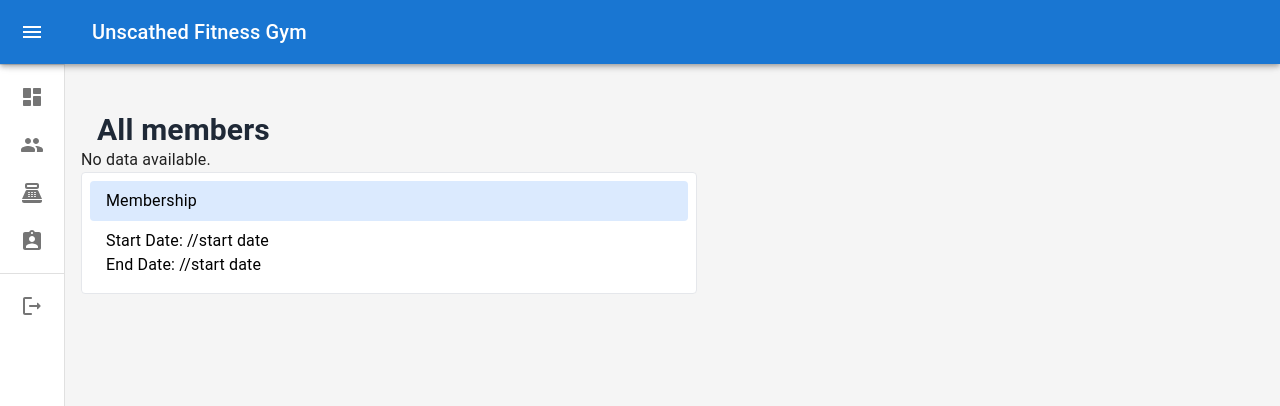
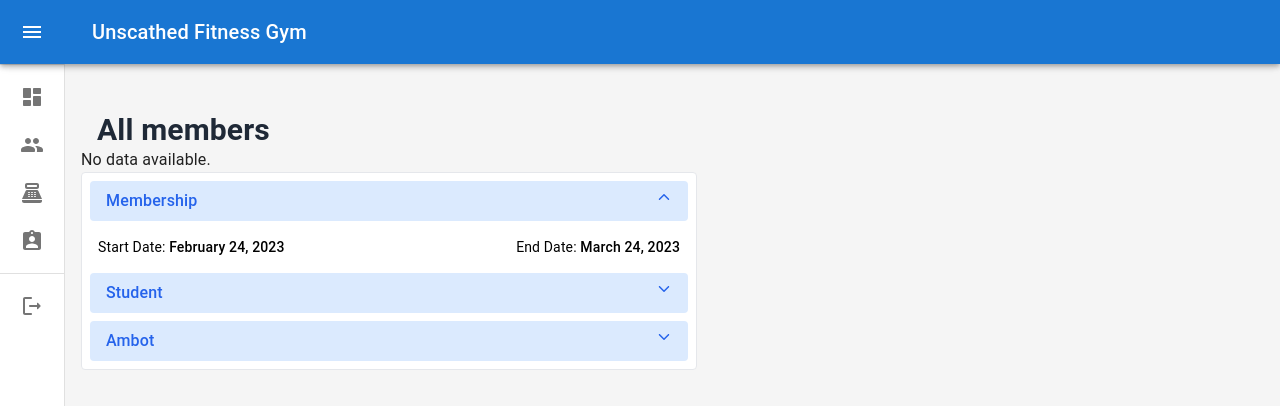
Before and after one commit to 2202-XU-CSCC22B/groupD, a Next.js app in the folder front-end/: page /dashboard/member in a window 1280 px wide. Both pictures are taken after a click on the button "Membership". Shown: the top 406 px of the page. Built offline with nearby package versions, Linux system fonts and the light colour scheme; no server answers.

Commit message:
Updated accordion

```diff
--- a/front-end/src/components/members/Accordion.js
+++ b/front-end/src/components/members/Accordion.js
@@ -1,25 +1,35 @@
 import { Disclosure } from "@headlessui/react";
+import { IoIosArrowDown, IoIosArrowUp } from "react-icons/io";
 
-const Accordion = () => {
+const Accordion = ({ data }) => {
   return (
-    <div className="w-full md:w-1/2 bg-white rounded border p-2 !text-black text-left">
-      <Disclosure>
+    <div className="w-full md:w-1/2 bg-white rounded border p-2 !text-black text-left space-y-2">
+      {data.map((item, index) => (
+        <Disclosure key={index}>
           {({ open }) => (
             <>
-            <Disclosure.Button className="w-full text-left px-4 py-2 rounded bg-blue-100">
-              Membership
+              <Disclosure.Button className="w-full text-left px-4 py-2 rounded bg-blue-100 text-blue-600 font-medium flex justify-between">
+                {item.title}
+                {open ? <IoIosArrowUp /> : <IoIosArrowDown />}
               </Disclosure.Button>
-            <Disclosure.Panel className=" px-4 py-2">
-              <section>
-                <h1>Start Date: //start date</h1>
+              <Disclosure.Panel className=" p-2 flex flex-col md:flex-row justify-between">
+                <section className=" text-sm">
+                  <h1>
+                    Start Date:{" "}
+                    <span className=" font-medium">{item.startDate}</span>
+                  </h1>
                 </section>
-              <section>
-                <h1>End Date: //start date</h1>
+                <section className=" text-sm">
+                  <h1>
+                    End Date:{" "}
+                    <span className=" font-medium">{item.endDate}</span>
+                  </h1>
                 </section>
               </Disclosure.Panel>
             </>
           )}
         </Disclosure>
+      ))}
     </div>
   );
 };
--- a/front-end/src/pages/dashboard/member/index.js
+++ b/front-end/src/pages/dashboard/member/index.js
@@ -2,6 +2,25 @@ import Head from "next/head";
 import MyContainer from "@modules/components/ui/MyContainer";
 import AllMembersContent from "@modules/components/members/new/AllMembersContent";
 import Accordion from "@modules/components/members/Accordion";
+
+// data sample for accordion
+const data = [
+  {
+    title: "Membership",
+    startDate: "February 24, 2023",
+    endDate: "March 24, 2023",
+  },
+  {
+    title: "Student",
+    startDate: "February 24, 2023",
+    endDate: "March 24, 2023",
+  },
+  {
+    title: "Ambot",
+    startDate: "February 24, 2023",
+    endDate: "March 24, 2023",
+  },
+];
 
 const MemberPage = () => {
   return (
@@ -18,7 +37,7 @@ const MemberPage = () => {
         </section>
         <AllMembersContent />
 
-        <Accordion />
+        <Accordion data={data} />
       </div>
     </div>
   );
```
Lines whose indentation alone changed are shown as unchanged.
